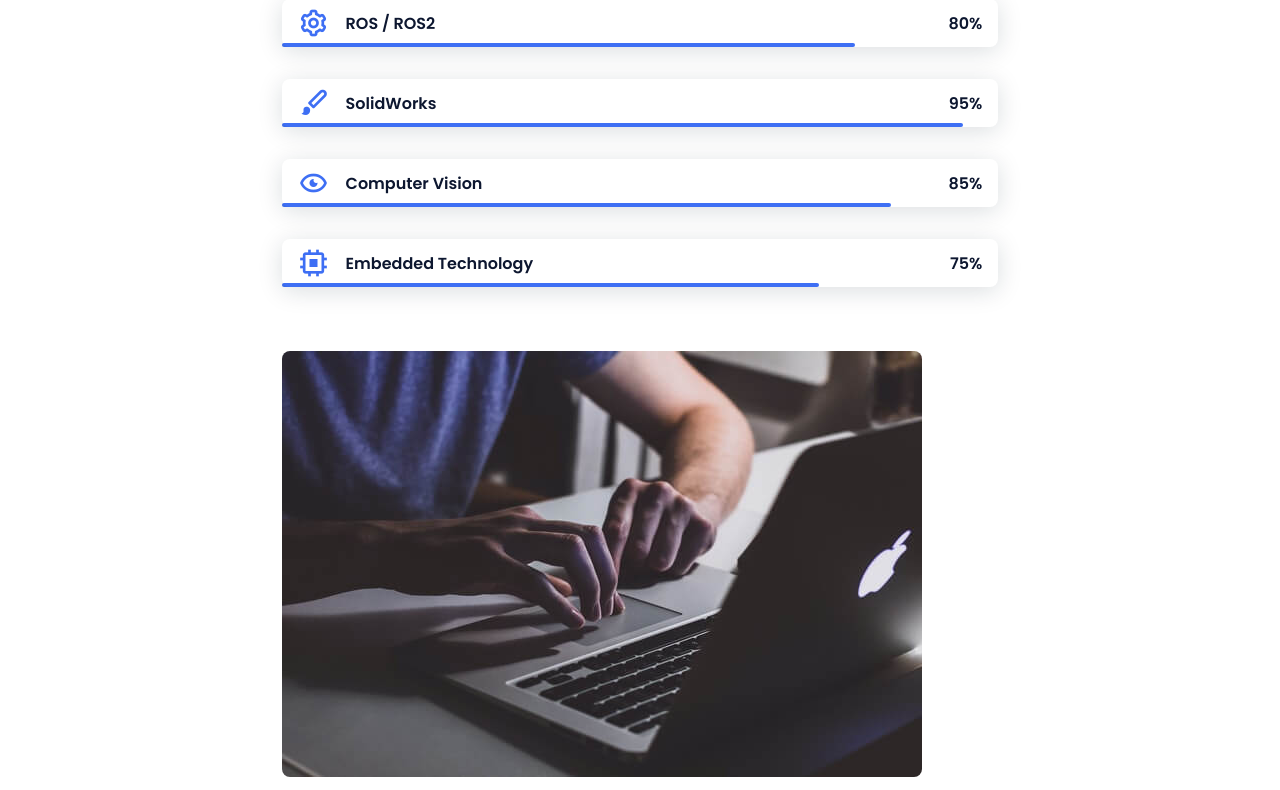
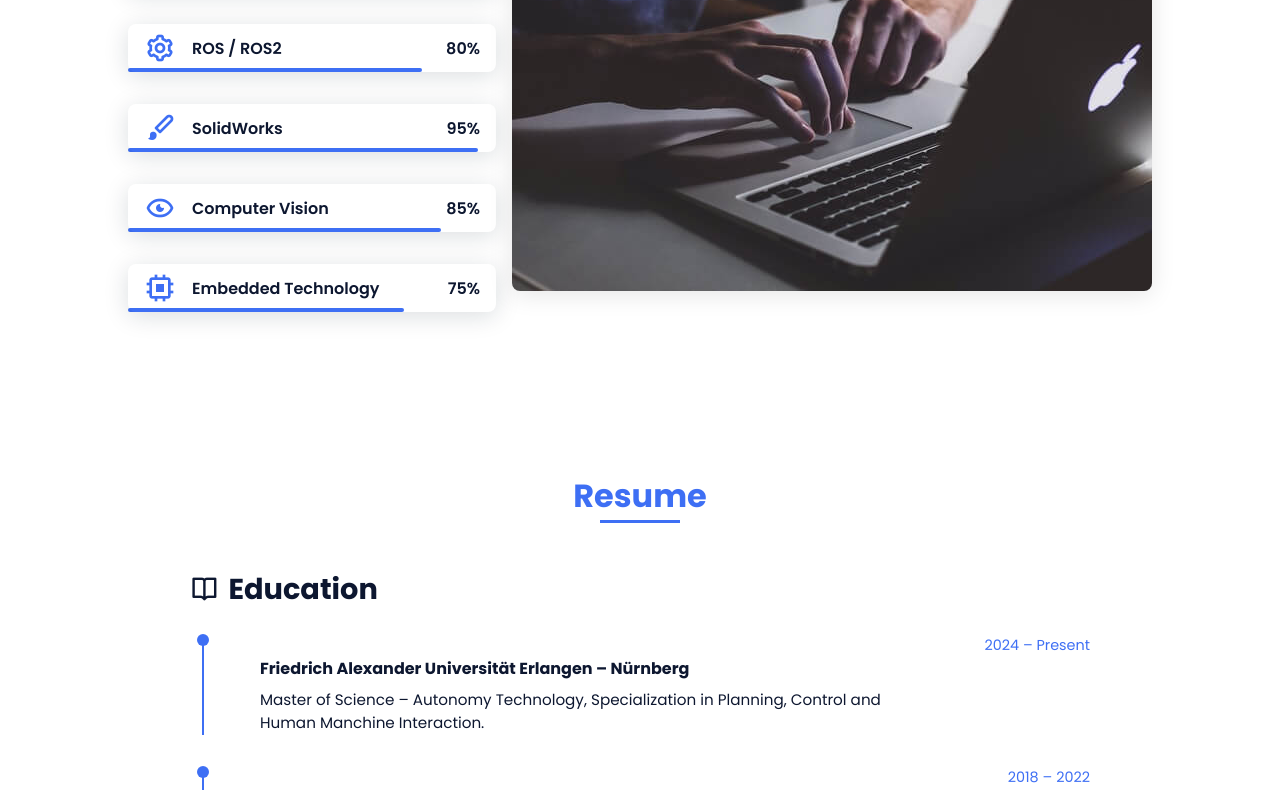
Before and after one commit to GSR07/Portfolio-Ganesh, a plain HTML site: page index.html in a window 1280 px wide. Shown: the part 1704-2494 px from the top of the page. Drawn offline with nearby package versions, Linux system fonts and the light colour scheme.

Commit message:
update css

```diff
--- a/assets/css/styles.css
+++ b/assets/css/styles.css
@@ -279,8 +279,15 @@ img {
 
 /* ===== SKILLS =====*/
 .skills__container {
-  row-gap: 2rem;
-  text-align: center;
+  display: flex;
+  flex-wrap: wrap;
+  gap: 2rem;
+  justify-content: center;
+  align-items: flex-start;
+  text-align: left;
+}
+.skills__container > div:first-child {
+  flex: 1 1 350px;
 }
 
 .skills__subtitle {
@@ -347,7 +354,13 @@ img {
 }
 
 .skills__img {
+  max-width: 100%;
   border-radius: .5rem;
+  flex: 1 1 300px;
+  object-fit: cover;
+  box-shadow: 0px 4px 25px rgba(0, 0, 0, 0.1);
+  height: auto;
+  align-self: center;
 }
 
 /* ===== WORK =====*/
```
